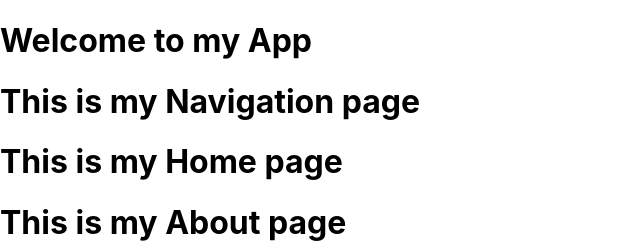
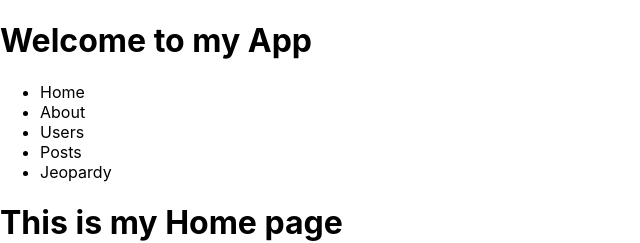
Before and after one commit to amex-bootcamp/react-w2d4-demo, a React (Create React App) app: page / in a window 1280 px wide. Shown: the top 243 px of the page, without its empty margins (0-640 px from the left). Built offline with nearby package versions, Linux system fonts and the light colour scheme; no server answers.

Commit message:
react router: add Navigation bar

```diff
--- a/src/components/Navigation/Navigation.js
+++ b/src/components/Navigation/Navigation.js
@@ -2,6 +2,16 @@ import React, { Component } from "react";
 
 export default class Navigation extends Component {
   render() {
-    return <h1>This is my Navigation page</h1>;
+    return (
+      <nav>
+        <ul>
+          <li>Home</li>
+          <li>About</li>
+          <li>Users</li>
+          <li>Posts</li>
+          <li>Jeopardy</li>
+        </ul>
+      </nav>
+    );
   }
 }
```
